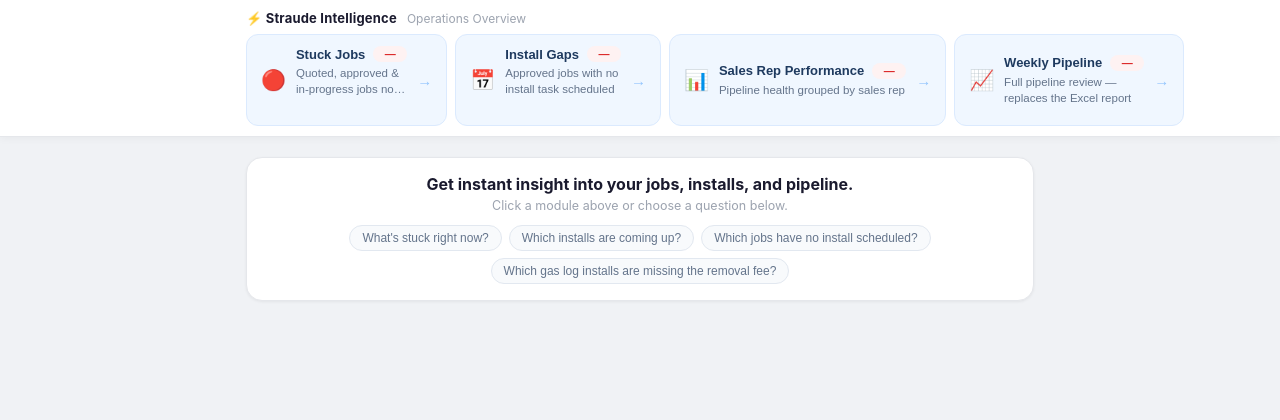
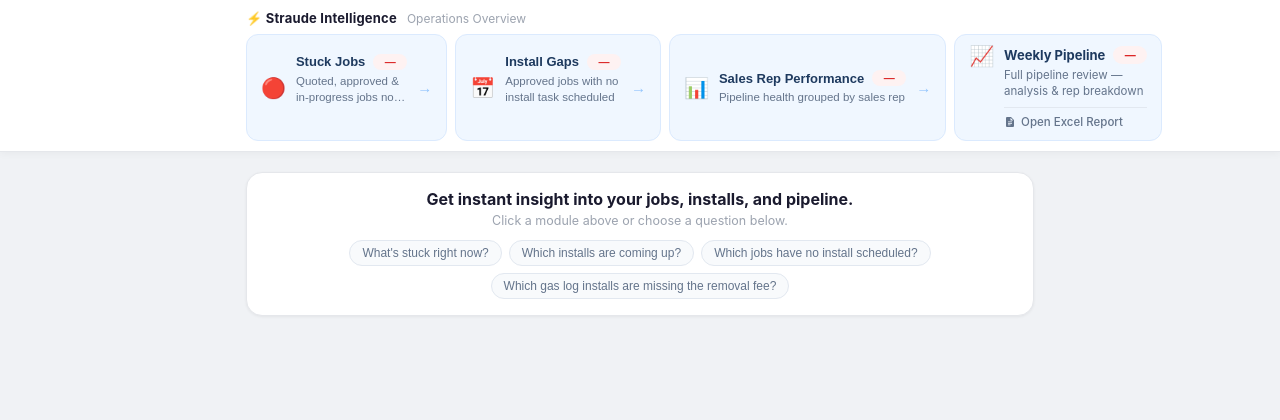
Before and after one commit to DavidWSFPSC/striven-mcp, a Python web app: template templates/index.html in a window 1280 px wide. Shown: the part 66-486 px from the top of the page. Run offline with Jinja, Linux system fonts and the light colour scheme; the template is opened without the code that fills it, so the values that code supplies are empty.

Commit message:
Split Weekly Pipeline card into analysis + Excel download actions
- Card outer element changed <button> → <div class="pipeline-split"> so two
  independent click targets can coexist without invalid nested-button HTML
- Top button: pipeline-top-btn → runModule('weekly_pipeline') (unchanged behavior)
- Bottom link: pipeline-excel-btn → same href as footer 'Download Excel Report'
- Divider: 1px #e2e8f0 border-bottom on top button separates the two actions
- pipeline-split overrides outer hover transform/shadow (card is not itself clickable)
- .loading / .active-card classes still apply to div#card-pipeline via CARDS ref

Co-Authored-By: Claude Sonnet 4.6 <noreply@anthropic.com>

```diff
--- a/templates/index.html
+++ b/templates/index.html
@@ -237,6 +237,41 @@
     .intel-preview-item:hover .preview-item-arrow {
       color: #3b82f6; transform: translateX(2px);
     }
+
+    /* ── Weekly Pipeline split card ─────────────────────────────────────────── */
+    .intel-card.pipeline-split {
+      cursor: default;
+      align-items: flex-start;
+    }
+    /* Suppress outer-card hover since it's no longer the click target */
+    .intel-card.pipeline-split:hover {
+      transform: none;
+      box-shadow: none;
+      background: #f0f7ff;
+      border-color: #dbeafe;
+    }
+    .pipeline-actions { display: flex; flex-direction: column; }
+
+    /* Top button — triggers analysis */
+    .pipeline-top-btn {
+      display: block; width: 100%; text-align: left;
+      background: none; border: none;
+      border-bottom: 1px solid #e2e8f0;
+      padding: 0 0 8px; margin-bottom: 7px;
+      cursor: pointer; font-family: inherit;
+      transition: none;
+    }
+    .pipeline-top-btn:hover .intel-card-name { color: #2563eb; }
+
+    /* Bottom link — opens Excel */
+    .pipeline-excel-btn {
+      display: flex; align-items: center; gap: 5px;
+      font-size: 11.5px; font-weight: 500;
+      color: #64748b; text-decoration: none;
+      transition: color 0.15s;
+    }
+    .pipeline-excel-btn:hover { color: #15803d; }
+    .pipeline-excel-btn svg { flex-shrink: 0; }
 
     /* Responsive */
     @media (max-width: 560px) {
@@ -500,17 +535,31 @@
         <div class="intel-card-arrow">→</div>
       </button>
 
-      <button class="intel-card" id="card-pipeline" onclick="runModule('weekly_pipeline')">
+      <div class="intel-card pipeline-split" id="card-pipeline">
         <div class="intel-card-icon">📈</div>
-        <div class="intel-card-body">
-          <div class="intel-card-name-row">
-            <span class="intel-card-name">Weekly Pipeline</span>
-            <span class="intel-badge state-loading" id="badge-pipeline">...</span>
-          </div>
-          <div class="intel-card-desc">Full pipeline review — replaces the Excel report</div>
+        <div class="intel-card-body pipeline-actions">
+
+          <!-- Top: run full analysis (same behavior as before) -->
+          <button class="pipeline-top-btn" onclick="runModule('weekly_pipeline')">
+            <div class="intel-card-name-row">
+              <span class="intel-card-name">Weekly Pipeline</span>
+              <span class="intel-badge state-loading" id="badge-pipeline">...</span>
+            </div>
+            <div class="intel-card-desc">Full pipeline review — analysis &amp; rep breakdown</div>
+          </button>
+
+          <!-- Bottom: direct Excel download (same URL as footer button) -->
+          <a class="pipeline-excel-btn"
+             href="https://striven-mcp-v2.onrender.com/gas-log-audit-export"
+             target="_blank" rel="noopener">
+            <svg viewBox="0 0 24 24" width="12" height="12" fill="currentColor">
+              <path d="M14 2H6a2 2 0 0 0-2 2v16a2 2 0 0 0 2 2h12a2 2 0 0 0 2-2V8l-6-6zm-1 1.5L18.5 9H13V3.5zM8 11h8v1.5H8V11zm0 3h8v1.5H8V14zm0 3h5v1.5H8V17z"/>
+            </svg>
+            Open Excel Report
+          </a>
+
         </div>
-        <div class="intel-card-arrow">→</div>
-      </button>
+      </div>
 
     </div>
 
```
